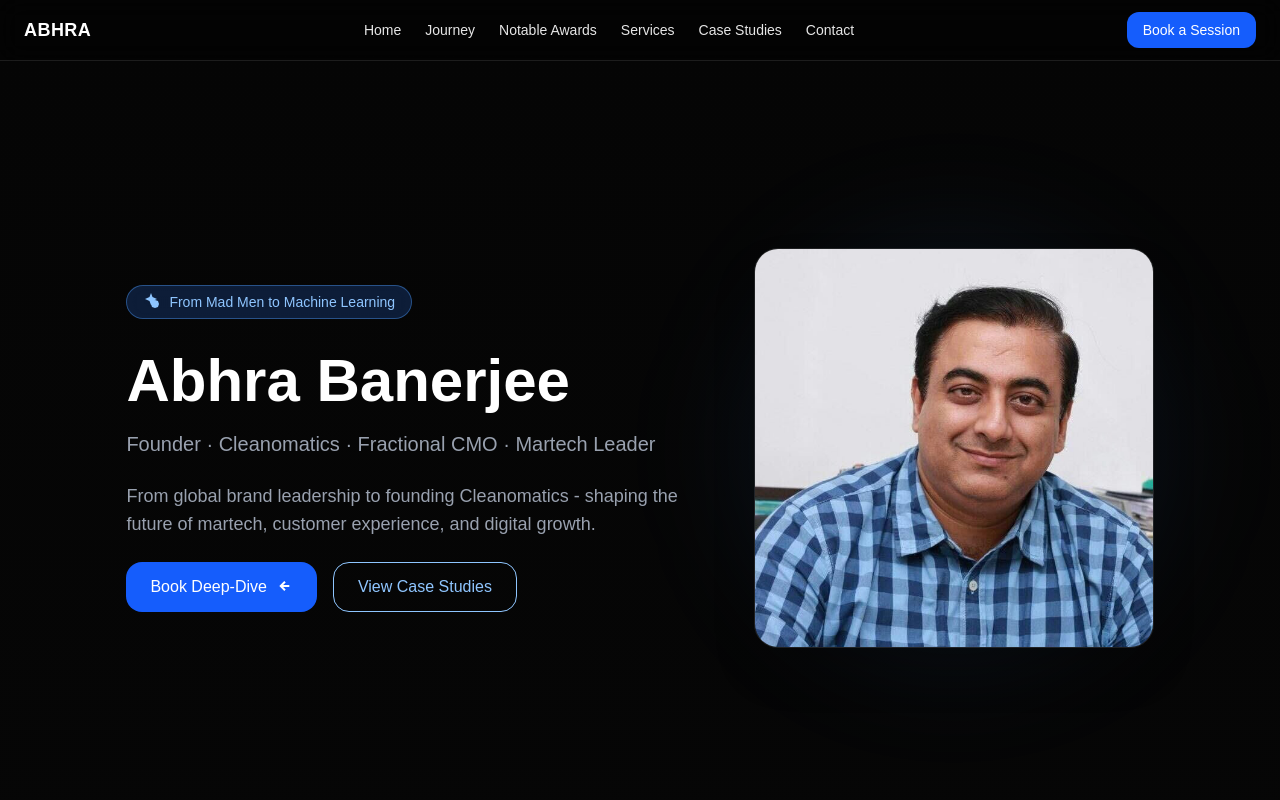
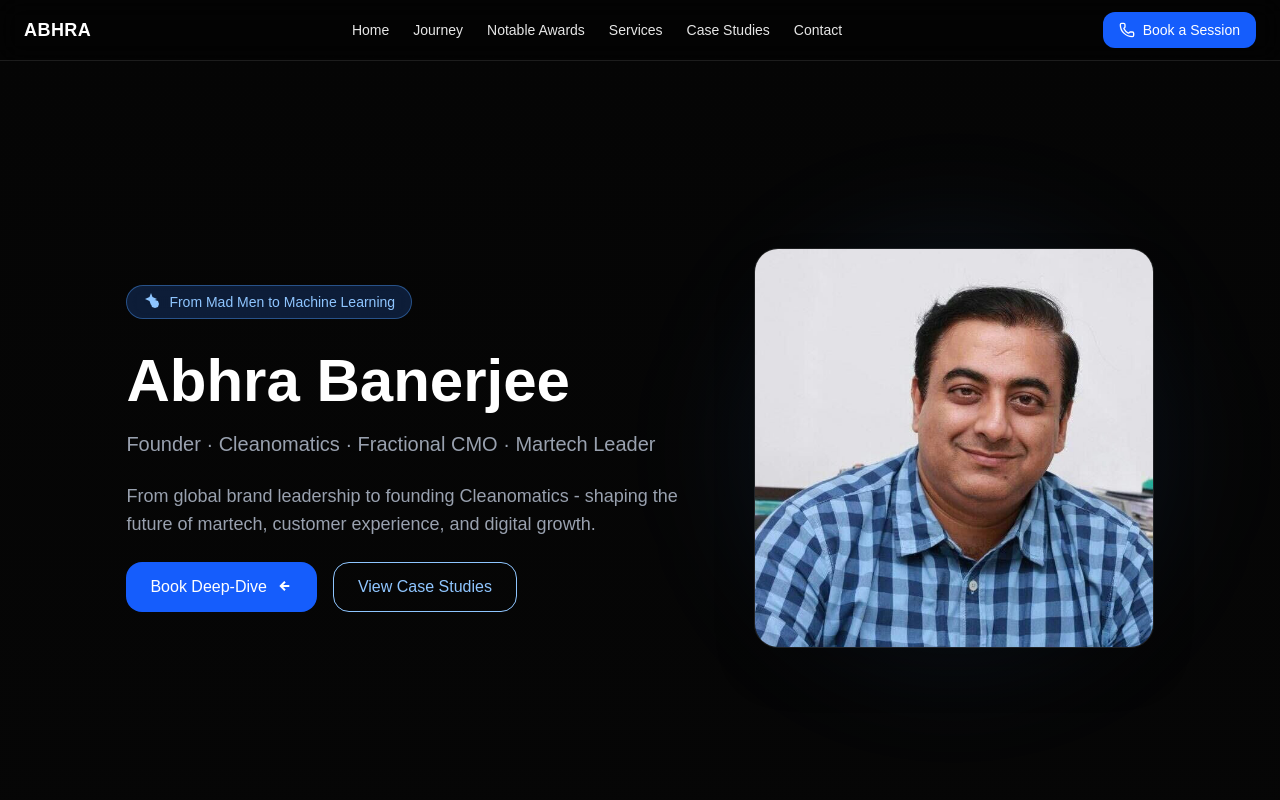
Before and after one commit to bikram-ops/abhrabanerjee, a Next.js app: page / in a window 1280 px wide. Shown: the top 800 px of the page. Built offline with nearby package versions, Linux system fonts and the light colour scheme.

Commit message:
update header button

```diff
--- a/app/components/Header.tsx
+++ b/app/components/Header.tsx
@@ -2,7 +2,7 @@
 
 import Link from "next/link";
 import { useState } from "react";
-import { Menu, X } from "lucide-react";
+import { Menu, X, Phone } from "lucide-react";
 
 export default function Header() {
   const [isOpen, setIsOpen] = useState(false);
@@ -43,10 +43,12 @@
           {/* Mobile Book a Session button */}
          <Link
   href="/#cta"
-            className="px-3 py-2 text-sm rounded-xl bg-blue-600 text-white hover:bg-blue-700 transition md:hidden"
+  className="px-3 py-2 text-sm rounded-xl bg-blue-600 text-white hover:bg-blue-700 transition md:hidden flex items-center gap-2"
 >
+  <Phone className="w-4 h-4 animate-pulse" />
   Book a Session
 </Link>
+
 
           {/* Hamburger for Mobile */}
           <button
@@ -59,16 +61,18 @@
           {/* Desktop Book a Session */}
          <Link
   href="/#cta"
-            className="hidden md:inline-block px-4 py-2 text-sm rounded-xl bg-blue-600 text-white hover:bg-blue-700 transition"
+  className="hidden md:inline-flex items-center gap-2 px-4 py-2 text-sm rounded-xl bg-blue-600 text-white hover:bg-blue-700 transition"
 >
+  <Phone className="w-4 h-4 animate-pulse" />
   Book a Session
 </Link>
+
         </div>
       </div>
-
 {/* Mobile Menu */}
 {isOpen && (
-        <div className="md:hidden bg-black/90 backdrop-blur-md absolute w-full left-0 top-full border-t border-white/10 flex flex-col items-center justify-center gap-6 min-h-[calc(100vh-60px)] py-8">
+  <div className="md:hidden fixed inset-0 top-[60px] bg-black/90 backdrop-blur-md border-t border-white/10
+                  flex flex-col items-center justify-start gap-6 py-10 overflow-y-auto">
     {menuItems.map((item) => (
       <Link
         key={item.name}
```
Lines whose indentation alone changed are shown as unchanged.
